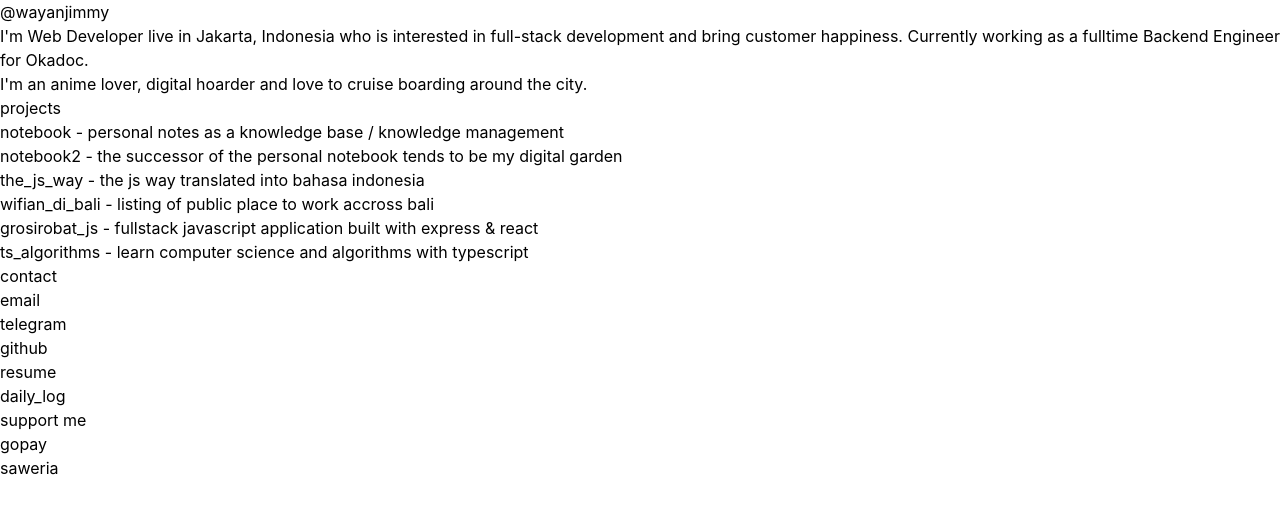
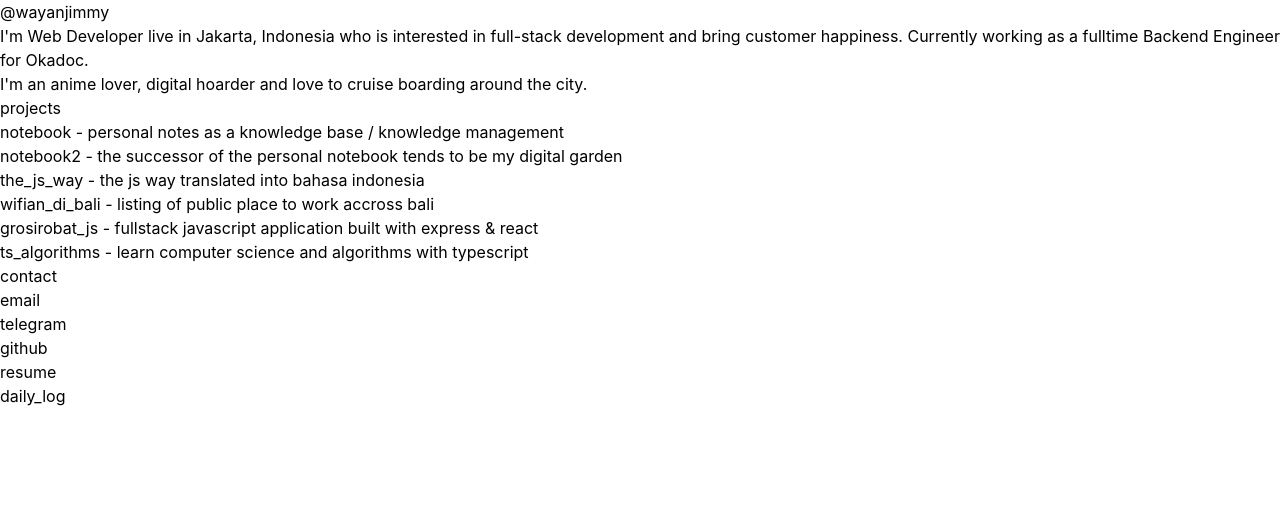
Before and after one commit to wayanjimmy/homepage, an Eleventy site: page src/index.njk in a window 1280 px wide. Built offline with nearby package versions, Linux system fonts and the light colour scheme; Eleventy itself is replaced by a stand-in of ours; files that its build step writes are made by us from their sources.

Commit message:
Update index.njk

```diff
--- a/src/index.njk
+++ b/src/index.njk
@@ -71,21 +71,4 @@ description:  I'm an anime lover, digital hoarder and love to cruise boarding ar
       </li>
     </ul>
   </div>
-  <div class="mb-12">
-    <h2>support me</h2>
-    <ul>
-      <li class="flex items-center">
-        <div class="flex items-center mr-2">
-          <i data-feather="dollar-sign"></i>
-        </div>
-        <a class="text-black no-underline hover:underline" href="images/gopay.jpeg" target="_blank">gopay</a>
-      </li>
-      <li class="flex items-center">
-        <div class="flex items-center mr-2">
-          <i data-feather="dollar-sign"></i>
-        </div>
-        <a class="text-black no-underline hover:underline" href="https://saweria.co/wayanjimmy" target="_blank">saweria</a>
-      </li>
-    </ul>
-  </div>
 </div>
```
